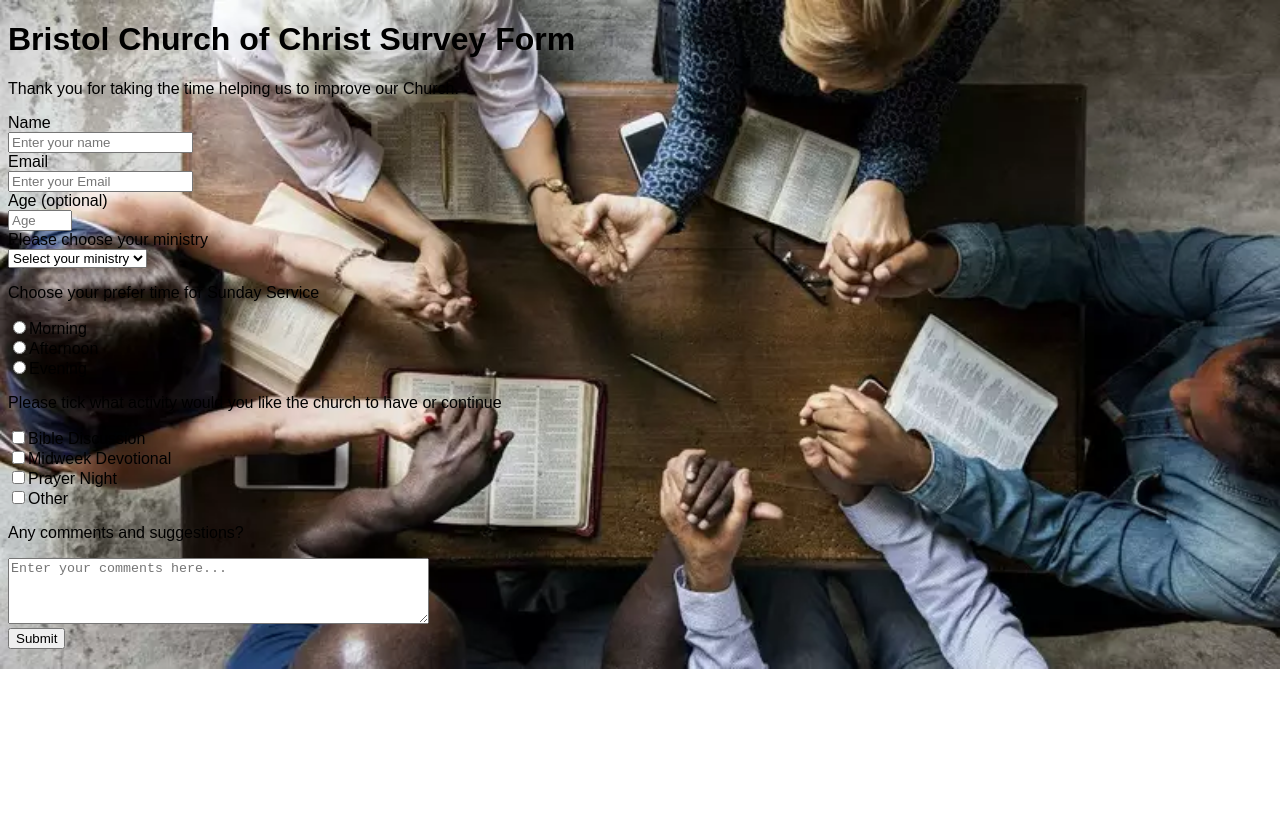
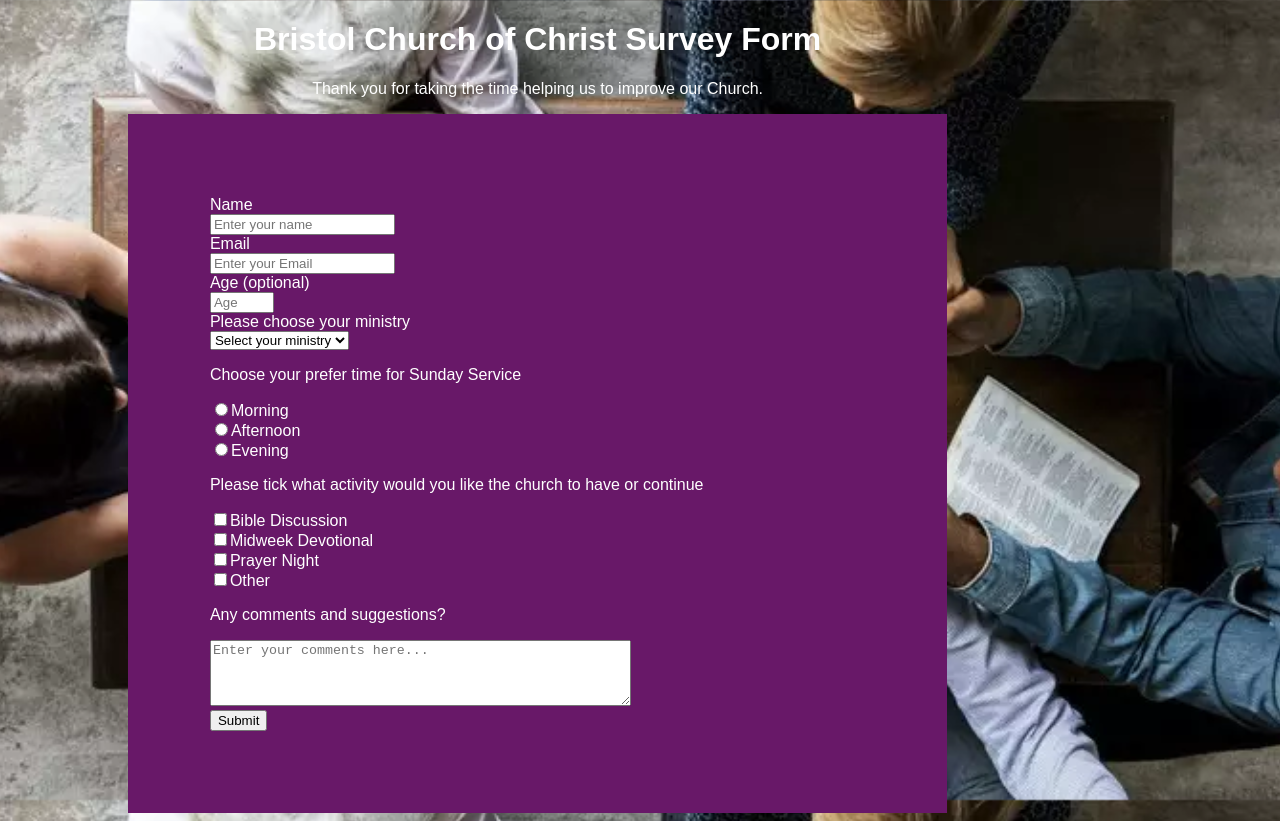
Before and after one commit to darwinvelasquez/freecodecamp-survey-form, a plain HTML site: page index.html in a window 1280 px wide. Before the commit the page ends 800 px from the top, so only its background shows below. Drawn offline with Linux system fonts and the light colour scheme.

Commit message:
update files

```diff
--- a/index.html
+++ b/index.html
@@ -14,7 +14,7 @@
         <p id="description">Thank you for taking the time helping us to improve our Church.</p>
       </header>
 
-      <div class="container">
+      <div class="">
         <form id="survey-form">
 
           <div class="form-group">
--- a/style.css
+++ b/style.css
@@ -1,7 +1,24 @@
 body {
   font-family: sans-serif;
+  color: #fff;
   text-align: left;
   background-image: url("images/praying-together.jpg");
   background-size: cover;
   background-repeat: no-repeat;
+  background-attachment: fixed;
+  margin-left: 10%;
+  margin-right: 10%;
 }
+
+#survey-form {
+  background: #681868;
+  padding: 10%;
+}
+
+.container {
+  width: 80%;
+}
+
+header {
+  text-align: center;
+}
```
